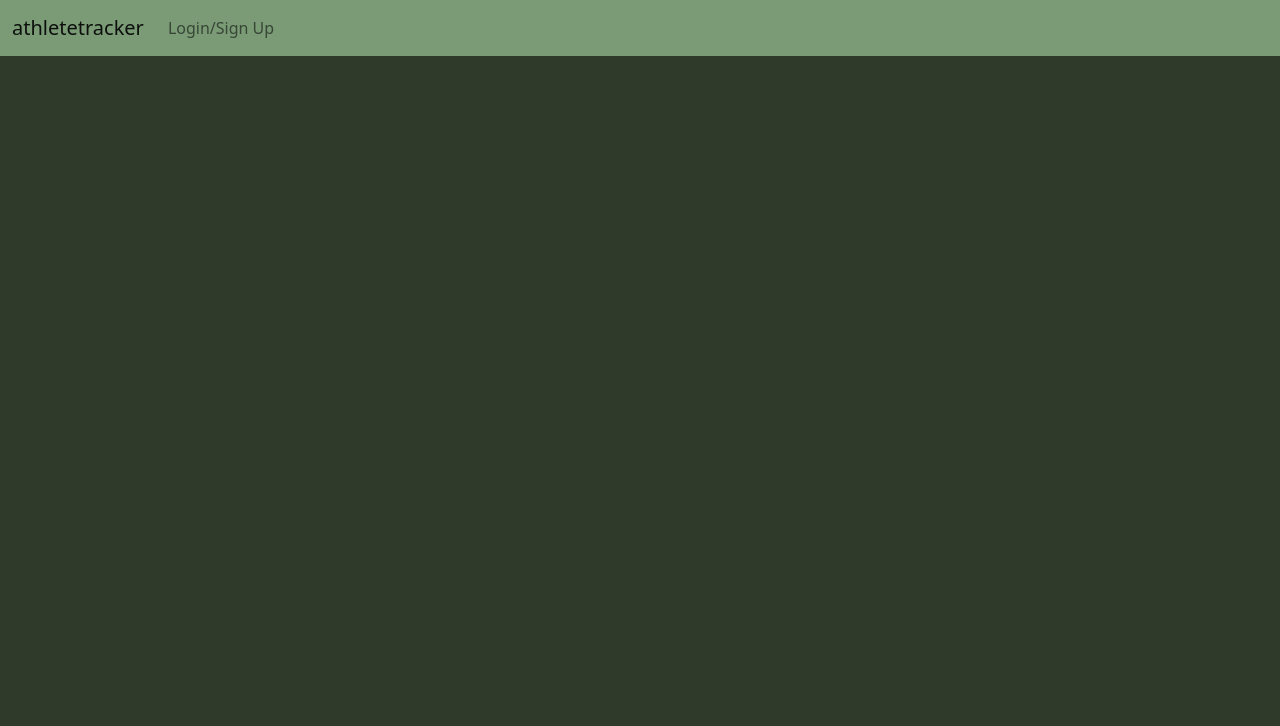
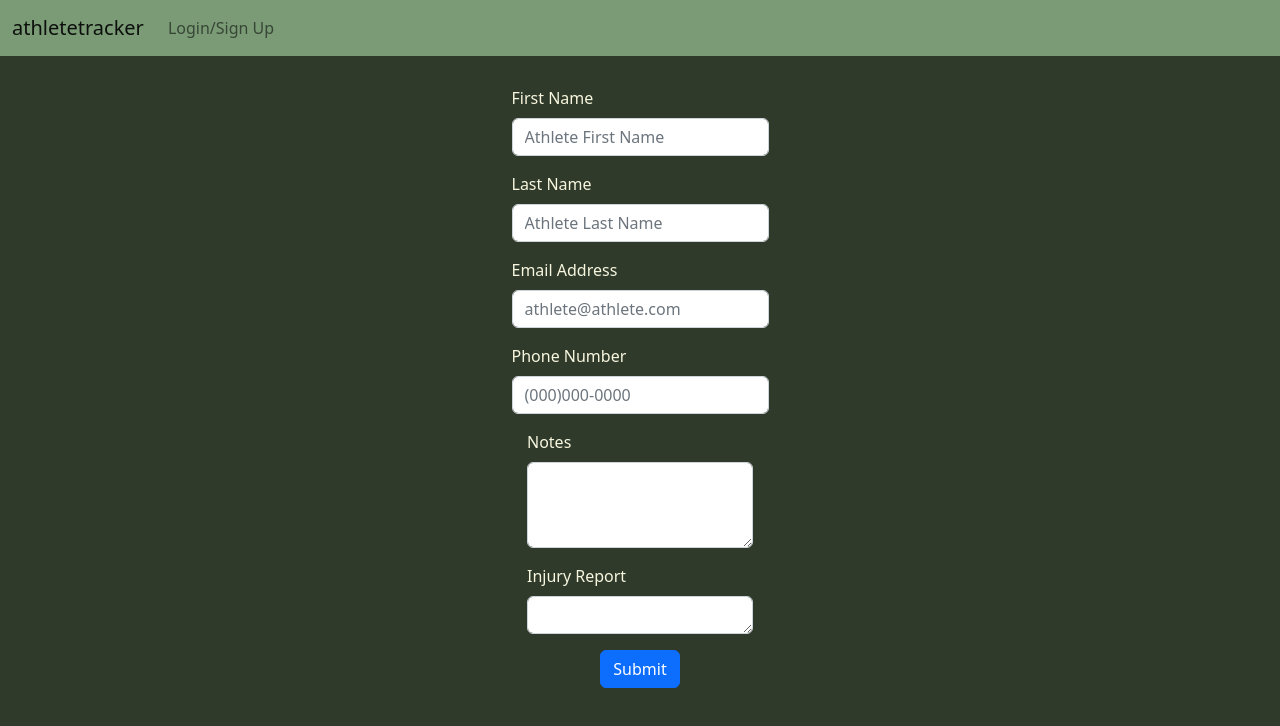
Before and after one commit to awil414/athletetracker, a React (Create React App) app in the folder client/: page /add in a window 1280 px wide. Shown: the top 726 px of the page. Built offline with nearby package versions, Linux system fonts and the light colour scheme.

Commit message:
updated add athlete form

```diff
--- a/client/src/components/NewAthlete/NewAthlete.jsx
+++ b/client/src/components/NewAthlete/NewAthlete.jsx
@@ -7,31 +7,33 @@ import Button from "react-bootstrap/Button";
 
 import {QUERY_ME, GET_ATHLETES } from '../../utils/queries';
 
-import Auth from '../../utils/auth';
+// import Auth from '../../utils/auth';
 
 const AddAthlete = () => {
   const [athleteFormData, setAthleteFormData] = useState('')
 
-  const [addAthlete, { error }] = useMutation(ADD_ATHLETE, {
-    update(cache, { data: { addAthlete } }) {
-      try {
-        const { athletes } = cache.readQuery({ query: GET_ATHLETES });
+  const [addAthlete, { error, data }] = useMutation(ADD_ATHLETE );
 
-        cache.writeQuery({
-          query: GET_ATHLETES,
-          data: { athletes: [addAthlete, ...athletes] },
-        });
-      } catch (e) {
-        console.error(e);
-      }
-         // update me object's cache
-         const { me } = cache.readQuery({ query: QUERY_ME });
-         cache.writeQuery({
-           query: QUERY_ME,
-           data: { me: { ...me, athletes: [...me.athletes, addAthlete] } },
-         });
-       },
-});
+
+    // update(cache, { data: { addAthlete } }) {
+    //   try {
+    //     const { athletes } = cache.readQuery({ query: GET_ATHLETES });
+
+    //     cache.writeQuery({
+    //       query: GET_ATHLETES,
+    //       data: { athletes: [addAthlete, ...athletes] },
+    //     });
+    //   } catch (e) {
+    //     console.error(e);
+    //   }
+    //      // update me object's cache
+    //      const { me } = cache.readQuery({ query: QUERY_ME });
+    //      cache.writeQuery({
+    //        query: QUERY_ME,
+    //        data: { me: { ...me, athletes: [...me.athletes, addAthlete] } },
+    //      });
+    //    },
+
 
 const handleFormSubmit = async (event) => {
   event.preventDefault();
@@ -50,47 +52,50 @@ const handleFormSubmit = async (event) => {
   }
 };
 
-const handleChange = (event) => {
+const handleInputChange = (event) => {
   const { name, value } = event.target;
   setAthleteFormData({ ...athleteFormData, [name]: value });
   }
-};
 
-const handleFormSubmit = async (event) => {
-  event.preventDefault();
+
+
+
+
 
 // function NewAthlete() {
   return (
-    <Form className="newAthlete">
+    <Form className="newAthlete" onSubmit={handleFormSubmit}>
       <Form.Group className="mb-3" controlId="exampleForm.ControlInput1">
         <Form.Label>First Name</Form.Label>
-        <Form.Control type="name" placeholder="Athlete First Name" />
+        <Form.Control onChange={handleInputChange} value={athleteFormData.firstName}
+            required type="name" placeholder="Athlete First Name" />
       </Form.Group>
       <Form.Group className="mb-3" controlId="exampleForm.ControlInput1">
         <Form.Label>Last Name</Form.Label>
-        <Form.Control type="name" placeholder="Athlete Last Name" />
+        <Form.Control onChange={handleInputChange} value={athleteFormData.lastName} type="name" placeholder="Athlete Last Name" />
       </Form.Group>
       <Form.Group className="mb-3" controlId="exampleForm.ControlInput1">
         <Form.Label>Email Address</Form.Label>
-        <Form.Control type="email" placeholder="athlete@athlete.com" />
+        <Form.Control onChange={handleInputChange} value={athleteFormData.email} type="email" placeholder="athlete@athlete.com" />
       </Form.Group>
       <Form.Group className="mb-3" controlId="exampleForm.ControlInput1">
         <Form.Label>Phone Number</Form.Label>
-        <Form.Control type="number" placeholder="(000)000-0000" />
+        <Form.Control onChange={handleInputChange} value={athleteFormData.phoneNumber} type="number" placeholder="(000)000-0000" />
       </Form.Group>
       <Form.Group className="mb-3" controlId="exampleForm.ControlTextarea1">
         <Form.Label>Notes</Form.Label>
-        <Form.Control as="textarea" rows={3} />
+        <Form.Control onChange={handleInputChange} value={athleteFormData.notes} as="textarea" rows={3} />
       </Form.Group>
       <Form.Group className="mb-3" controlId="exampleForm.ControlTextarea1">
         <Form.Label>Injury Report</Form.Label>
-        <Form.Control as="textarea" rows={1} />
+        <Form.Control onChange={handleInputChange} value={athleteFormData.injuryReport} as="textarea" rows={1} />
       </Form.Group>
       <Button variant="primary" type="submit">
         Submit
       </Button>
     </Form>
   );
-}
+};
+
 
 export default AddAthlete;
```
Also changed, not shown: 1 other file (tests, documents, lock files or other folders).
